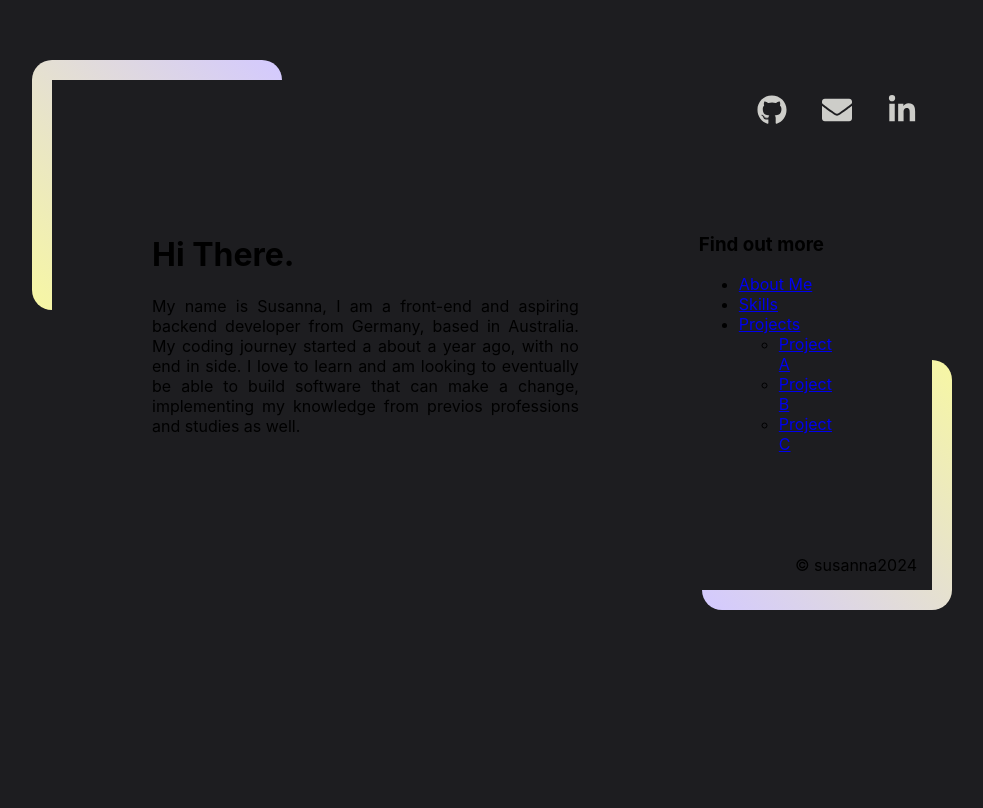
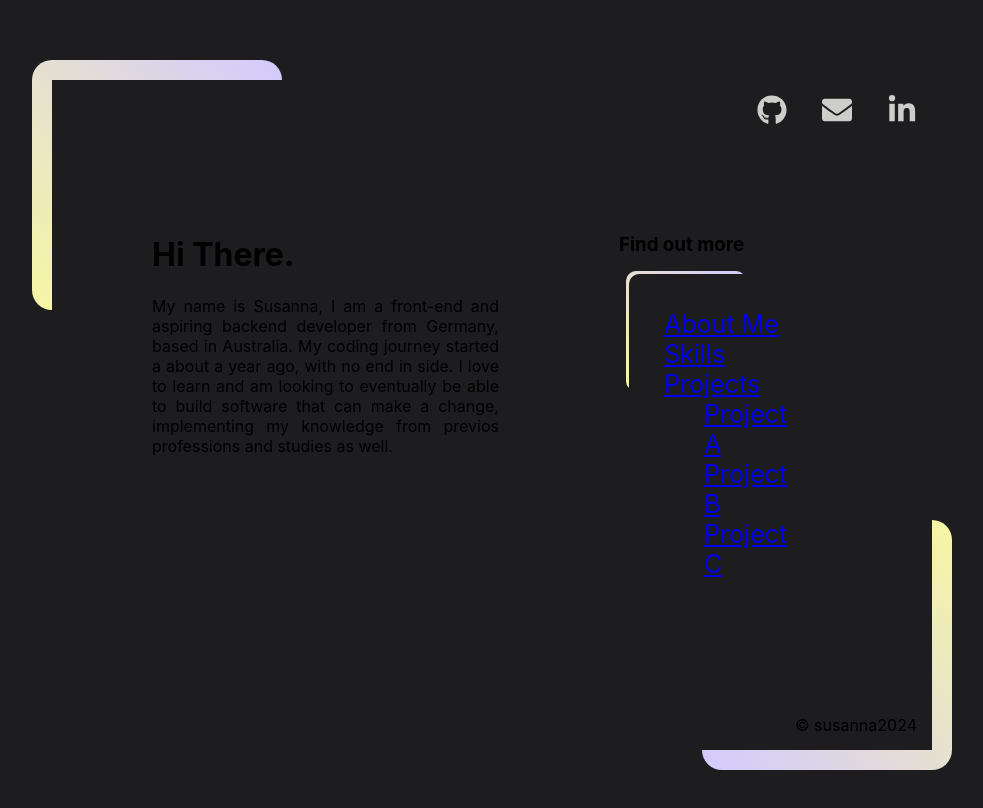
Before and after one commit to SusannaMj/portfolio-frontend, a React (Create React App) app: page / in a window 1280 px wide. Shown: the part 120-928 px from the top of the page, without its empty margins (148-1131 px from the left). Built offline with nearby package versions, Linux system fonts and the light colour scheme.

Commit message:
added navigation border

```diff
--- a/src/Layout/Navigation.css
+++ b/src/Layout/Navigation.css
@@ -0,0 +1,32 @@
+nav li {
+  font-size: 25px;
+  list-style: none;
+}
+
+.content-list {
+  padding-left: 0;
+}
+
+.navigation {
+  position: relative;
+  margin: 10px;
+}
+.navigation::before {
+  content: "";
+  position: absolute;
+  top: -3px;
+  left: -3px;
+  height: 120px;
+  width: 120px;
+
+  background: linear-gradient(45deg, #f7f7a3, #d3c9ff);
+  border-radius: 10px;
+}
+
+.content-list {
+  position: relative;
+  padding: 35px;
+  background-color: #1d1d20;
+  z-index: 5;
+  border-radius: 10px;
+}
--- a/src/Layout/Navigation.js
+++ b/src/Layout/Navigation.js
@@ -3,12 +3,14 @@ import { Link } from "react-router-dom";
 import "./Navigation.css";
 export default function Navigation() {
   return (
-    <div className="content-list">
+    <div className="content-list-container">
       <h3>Find out more</h3>
-      <nav>
-        <ul>
+      <nav className="navigation">
+        <ul className="content-list">
           <li>
-            <Link to="/about">About Me</Link>
+            <Link to="/about" className="navigation-link">
+              About Me
+            </Link>
           </li>
           <li>
             <Link to="/skills">Skills</Link>
@@ -16,7 +18,7 @@ export default function Navigation() {
           <li>
             <Link>Projects</Link>
           </li>
-          <ul>
+          <ul className="project-list">
             <li>
               <Link to="project1">Project A</Link>
             </li>
```
